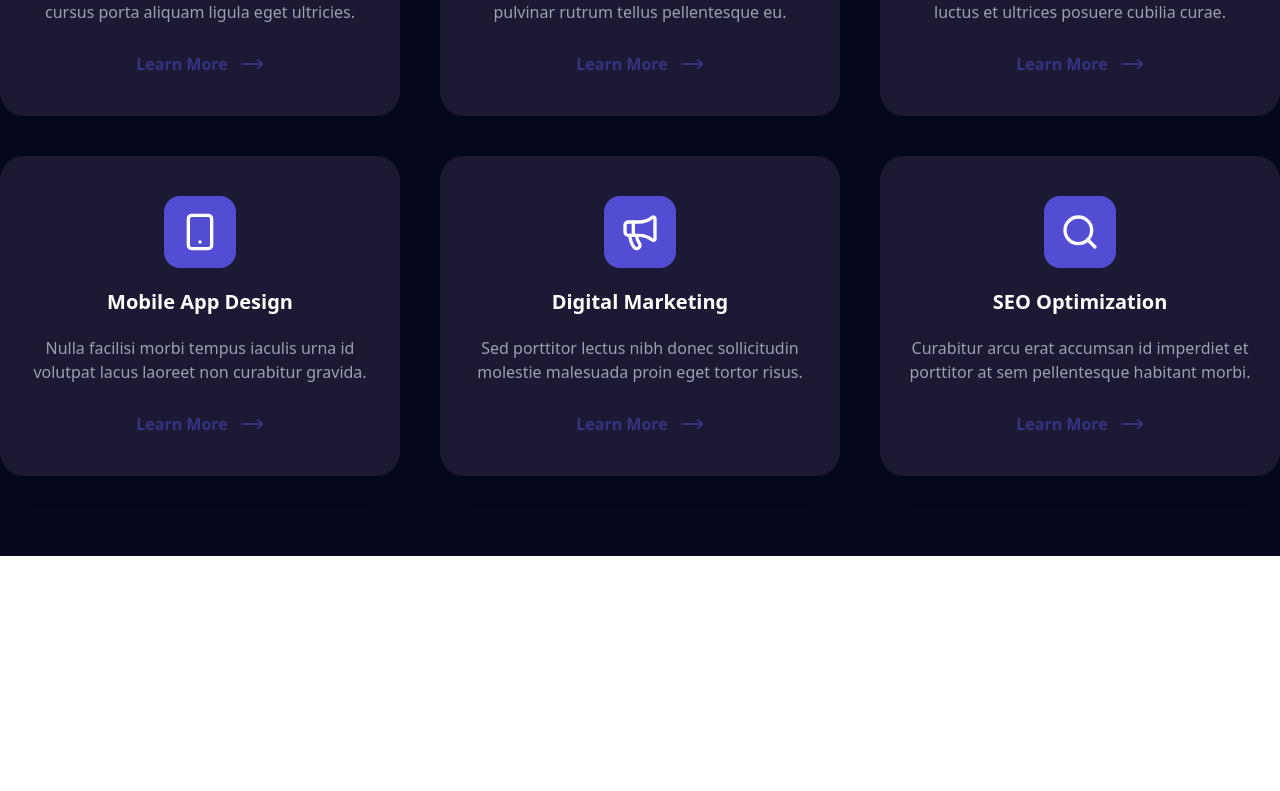
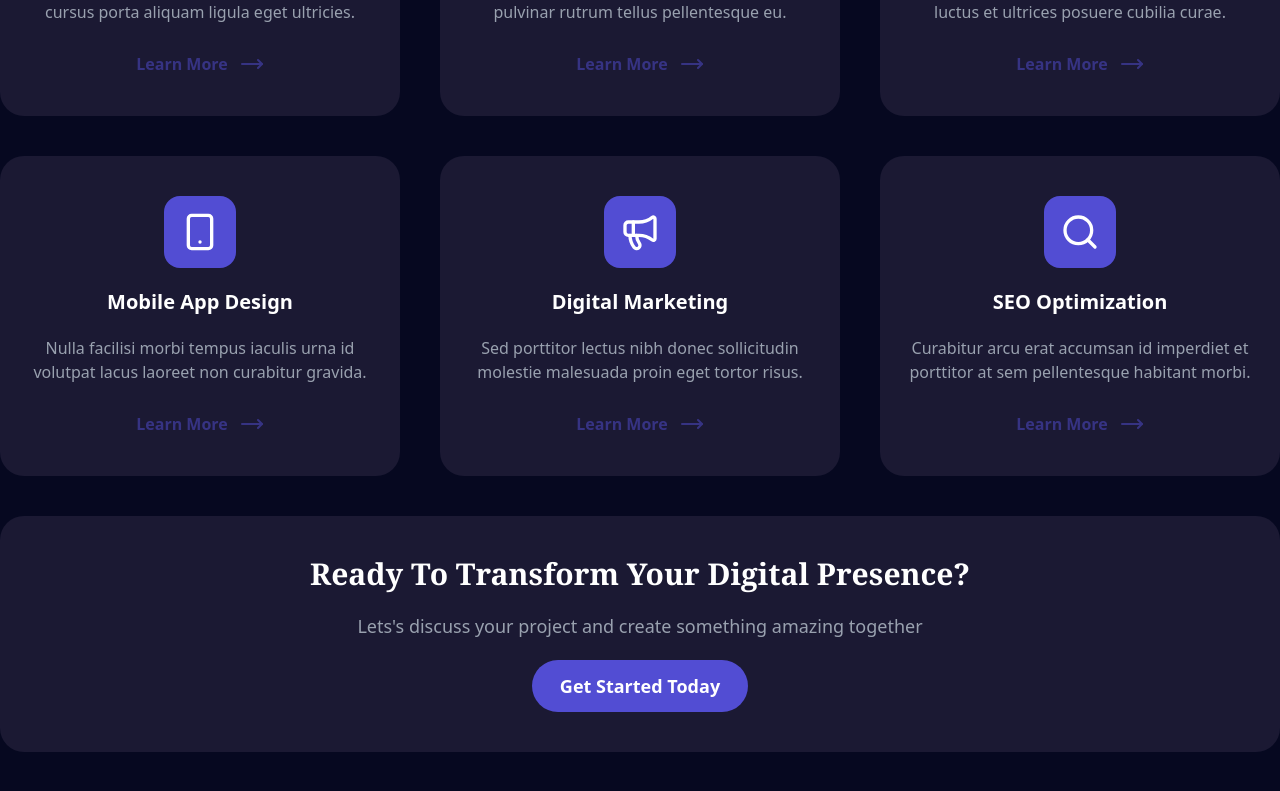
Before and after one commit to Vivek-Sharma-dev/Clarity, a React (Vite) app: page / in a window 1280 px wide. Shown: the part 1919-2710 px from the top of the page. Before the commit the page ends 2475 px from the top, so only its background shows below. Built offline with nearby package versions, Linux system fonts and the light colour scheme.

Commit message:
Updating UI

```diff
--- a/src/Components/ServiceCard.jsx
+++ b/src/Components/ServiceCard.jsx
@@ -1,6 +1,7 @@
 import { MoveRight } from "lucide-react";
 import { motion, useInView } from "motion/react";
 import { useRef } from "react";
+import { serviceCardStyle } from "../Style/ComponentsStyle";
 
 const ServiceCard = ({ title, desc, tag, icon }) => {
   const CardRef = useRef(null);
@@ -8,10 +9,10 @@ const ServiceCard = ({ title, desc, tag, icon }) => {
   return (
     <motion.div
       ref={CardRef}
-      initial = {{ y: "100%", opacity: 0.2 }}
-        animate={isInView ? { y: 0, opacity: 1 } : { y:80, opacity: 0 }}
-        transition={{ duration: .5, ease: "easeInOut" }}
-        className="group relative flex flex-col gap-5 items-center hover:-translate-y-2 transition-all duration-300 bg-(--nav-bg) rounded-3xl shadow-[0_10px_30px_rgba(0,0,0,0.05)] px-6 text-center py-10"
+      initial={{ y: "100%", opacity: 0.2 }}
+      animate={isInView ? { y: 0, opacity: 1 } : { y: 80, opacity: 0 }}
+      transition={{ duration: 0.5, ease: "easeInOut" }}
+      className={`group ${serviceCardStyle}`}
     >
       {tag && (
         <span className="absolute right-0 -top-2 bg-[linear-gradient(135deg,rgb(255,107,107),rgb(255,142,83))] py-1 px-3 font-bold  rounded-full">
--- a/src/Pages/ServicesSection.jsx
+++ b/src/Pages/ServicesSection.jsx
@@ -1,12 +1,21 @@
-import { h2Style } from "../Style/ComponentsStyle";
+import { h2Style, primaryBtn, serviceCardStyle } from "../Style/ComponentsStyle";
 import ServiceCard from "../Components/ServiceCard";
-import { PanelsTopLeft, Palette, CodeXml, Smartphone, Megaphone, Search  } from "lucide-react";
+import {
+  PanelsTopLeft,
+  Palette,
+  CodeXml,
+  Smartphone,
+  Megaphone,
+  Search,
+} from "lucide-react";
 import { useRef } from "react";
 import { motion, useInView } from "motion/react";
 
 const ServicesSection = () => {
-  const serviceRef = useRef(null)
-  const isInView = useInView(serviceRef, {amount : 0, once: true});
+  const serviceRef = useRef(null);
+  const serviceCardRef = useRef(null);
+  const isInView = useInView(serviceRef, { amount: 0, once: true });
+  const isCardInView = useInView(serviceCardRef, { amount: 0, once: true });
   const cardData = [
     {
       id: 1,
@@ -19,13 +28,13 @@ const ServicesSection = () => {
       id: 2,
       title: "UI/UX Design",
       desc: "Mauris blandit aliquet elit eget tincidunt nibh pulvinar rutrum tellus pellentesque eu.",
-      icon: <PanelsTopLeft  size={40} />,
+      icon: <PanelsTopLeft size={40} />,
     },
     {
       id: 3,
       title: "Web Development",
       desc: "Vestibulum ante ipsum primis in faucibus orci luctus et ultrices posuere cubilia curae.",
-      icon: <CodeXml  size={40} />,
+      icon: <CodeXml size={40} />,
     },
     {
       id: 4,
@@ -37,7 +46,7 @@ const ServicesSection = () => {
       id: 5,
       title: "Digital Marketing",
       desc: "Sed porttitor lectus nibh donec sollicitudin molestie malesuada proin eget tortor risus.",
-      icon: <Megaphone  size={40} />,
+      icon: <Megaphone size={40} />,
     },
     {
       id: 6,
@@ -52,17 +61,50 @@ const ServicesSection = () => {
       id="services"
       className="bg-(--primary-color) py-5 lg:py-10 px-3 lg:px-0 overflow-hidden"
     >
-      <div className="text-center container mx-auto">
-        <motion.h2 initial = {{ y: "100%", opacity: 0 }} animate={isInView ? { y: 0, opacity: 1 } : { y: "100%", opacity: 0 }} transition={{ duration: .5 }} className={h2Style}>Services</motion.h2>
-        <motion.p initial = {{ y: "100%", opacity: 0 }} animate={isInView ? { y: 0, opacity: 1 } : { y: "100%", opacity: 0 }} transition={{ duration: .5, delay: .5 }} className="text-gray-400">
+      <div className="container mx-auto ">
+        <div className="text-center">
+          <motion.h2
+            initial={{ y: "100%", opacity: 0 }}
+            animate={
+              isInView ? { y: 0, opacity: 1 } : { y: "100%", opacity: 0 }
+            }
+            transition={{ duration: 0.5 }}
+            className={h2Style}
+          >
+            Services
+          </motion.h2>
+          <motion.p
+            initial={{ y: "100%", opacity: 0 }}
+            animate={
+              isInView ? { y: 0, opacity: 1 } : { y: "100%", opacity: 0 }
+            }
+            transition={{ duration: 0.5, delay: 0.5 }}
+            className="text-gray-400"
+          >
             Necessitatibus eius consequatur ex aliquid fuga eum quidem sint
             consectetur velit
           </motion.p>
         </div>
         <div className="grid grid-cols-1 md:grid-cols-3 lg:grid-cols-3 container mx-auto gap-y-5 lg:gap-y-10 gap-10 mt-5 lg:my-10">
-        {cardData.map(card => (
-          <ServiceCard key={card.id} title={card.title} desc={card.desc} tag={card.tag} icon={card.icon} serviceRef = {serviceRef} isInView = {isInView} />
+          {cardData.map((card) => (
+            <ServiceCard
+              key={card.id}
+              title={card.title}
+              desc={card.desc}
+              tag={card.tag}
+              icon={card.icon}
+              serviceRef={serviceRef}
+              isInView={isInView}
+            />
           ))}
+        </div>
+        <motion.div ref={serviceCardRef} animate = {isCardInView ? {y: 0, opacity: 1} : {y: "100%", opacity: 0}} transition={{duration: 0.5}} className={`mt-5 ${serviceCardStyle}`}>
+          <h3 className="capitalize text-xl lg:text-3xl font-bold font-serif">ready to transform your digital presence?</h3>
+          <p className="text-gray-400 lg:text-lg">
+            Lets's discuss your project and create something amazing together
+          </p>
+          <button className={primaryBtn}>Get Started Today</button>
+        </motion.div>
       </div>
     </section>
   );
--- a/src/Style/ComponentsStyle.js
+++ b/src/Style/ComponentsStyle.js
@@ -1,5 +1,7 @@
 export const primaryBtn =
-  "px-4 py-2 bg-(--secondary-color) rounded-full font-bold lg:text-lg lg:px-7 lg:py-3";
+  "px-4 py-2 bg-(--secondary-color) rounded-full font-bold lg:text-lg lg:px-7 lg:py-3 hover:-translate-y-2 transition-all duration-300 hover:shadow-[0_5px_10px_5px_rgba(255,255,255,1)]";
 export const transparentBtn =
-  "px-4 py-2 border-2 ms-2 md:ms-5 lg:ms-8 border-(--secondary-color) rounded-full font-bold lg:text-lg lg:px-7 lg:py-4 text-(--secondary-color) mb-5 lg:mb-8";
+  "px-4 py-2 border-2 ms-2 md:ms-5 lg:ms-8 border-(--secondary-color) rounded-full font-bold lg:text-lg lg:px-7 lg:py-3 text-(--secondary-color) mb-5 lg:mb-8 hover:bg-(--secondary-color) hover:text-white hover:-translate-y-2 transition-all duration-300 ";
 export const h2Style = "text-2xl md:text-3xl lg:text-4xl font-bold my-3";
+export const serviceCardStyle =
+  "hover:shadow-[0_4px_10px_5px_rgba(255,255,255,.3)] relative flex flex-col gap-5 items-center hover:-translate-y-2 transition-all duration-300 bg-(--nav-bg) rounded-3xl  px-6 text-center py-10";
```
Lines whose indentation alone changed are shown as unchanged.
